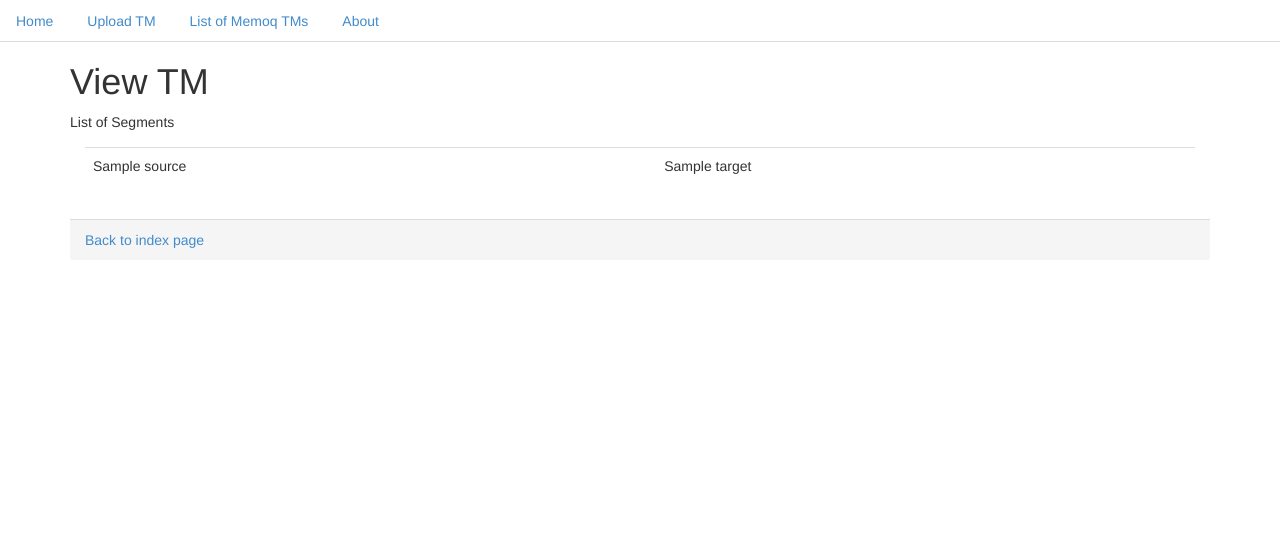
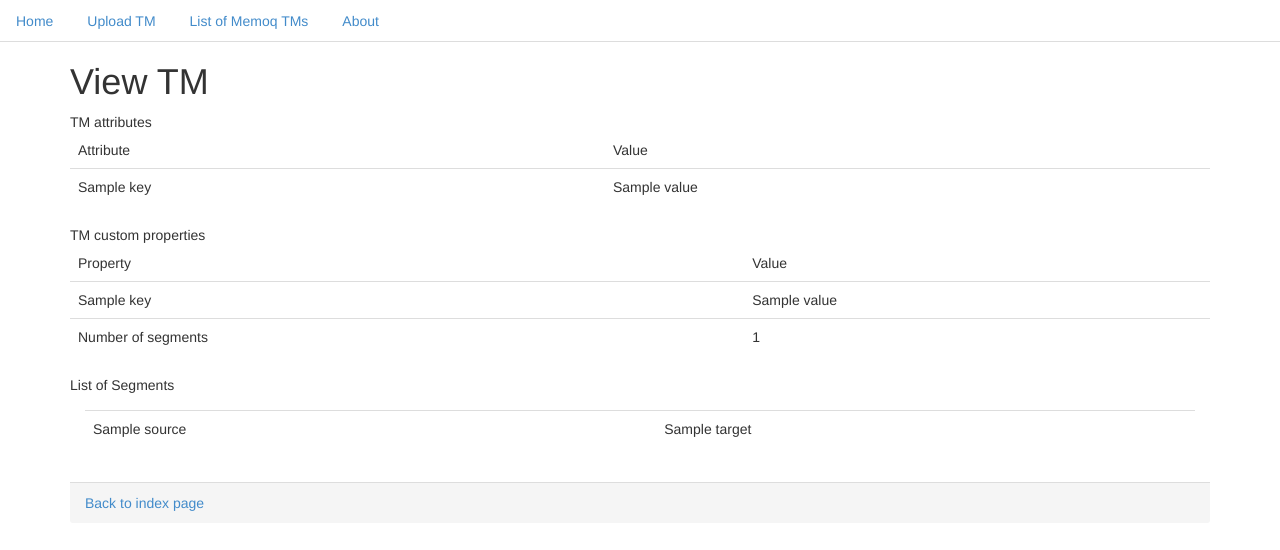
Before and after one commit to Milengo/FLRepo, a Flask app: template app/templates/tm_display.html in a window 1280 px wide. Shown: the top 550 px of the page. Run offline with Flask 2, Linux system fonts and the light colour scheme; the template is opened without the code that fills it: most values are stand-ins (such as "Sample title", 1, 10 or a date in 2020).

Commit message:
add display of TMX properties

```diff
--- a/app/templates/tm_display.html
+++ b/app/templates/tm_display.html
@@ -1,6 +1,31 @@
 {% extends 'base.html' %}
 {% block content %}
 <h1>View TM</h1>
+
+{% if attributes %}
+<div class="panel-default">
+<div class="panel-header">TM attributes</div>
+<table class="table">
+<thead><td>Attribute</td><td>Value</td></thead>
+{% for key, value in attributes.items() %}
+<tr><td>{{ key }}</td><td>{{ value }}</td></tr>
+{% endfor %}
+
+</table>
+</div>
+{% endif %}
+{% if custom_properties %}
+<div class="panel-default">
+<div class="panel-header">TM custom properties</div>
+<table class="table">
+<thead class="table-header"><td>Property</td><td>Value</td></thead>
+{% for key, value in custom_properties.items() %}
+<tr><td>{{ key }}</td><td>{{ value }}</td></tr>
+{% endfor %}
+<tr><td>Number of segments</td><td>{{ count }}</td></tr>
+</table>
+</div>
+{% endif %}
 
 <div class="panel-default">
     <div class="panel-header">List of Segments</div>
--- a/app/views.py
+++ b/app/views.py
@@ -62,4 +62,5 @@ def read_tm_data(filename):
     filepath = os.path.join(app.config['UPLOAD_FOLDER'],filename)
     tmx = Tmx(filepath)
 
-    return render_template('tm_display.html', segments = tmx.trans_units)
+    return render_template('tm_display.html', segments = tmx.trans_units, attributes = tmx.attributes, custom_properties = tmx.properties,
+        count=tmx.len())
```
